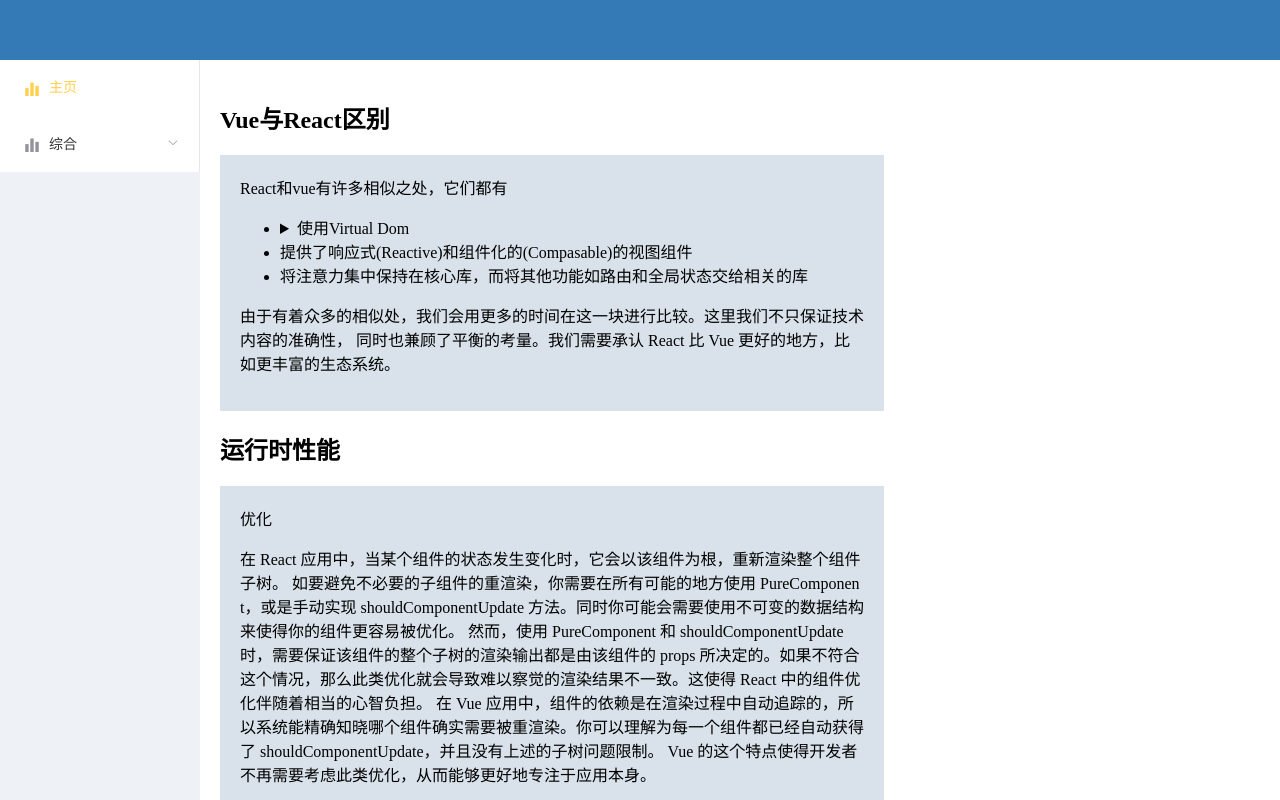
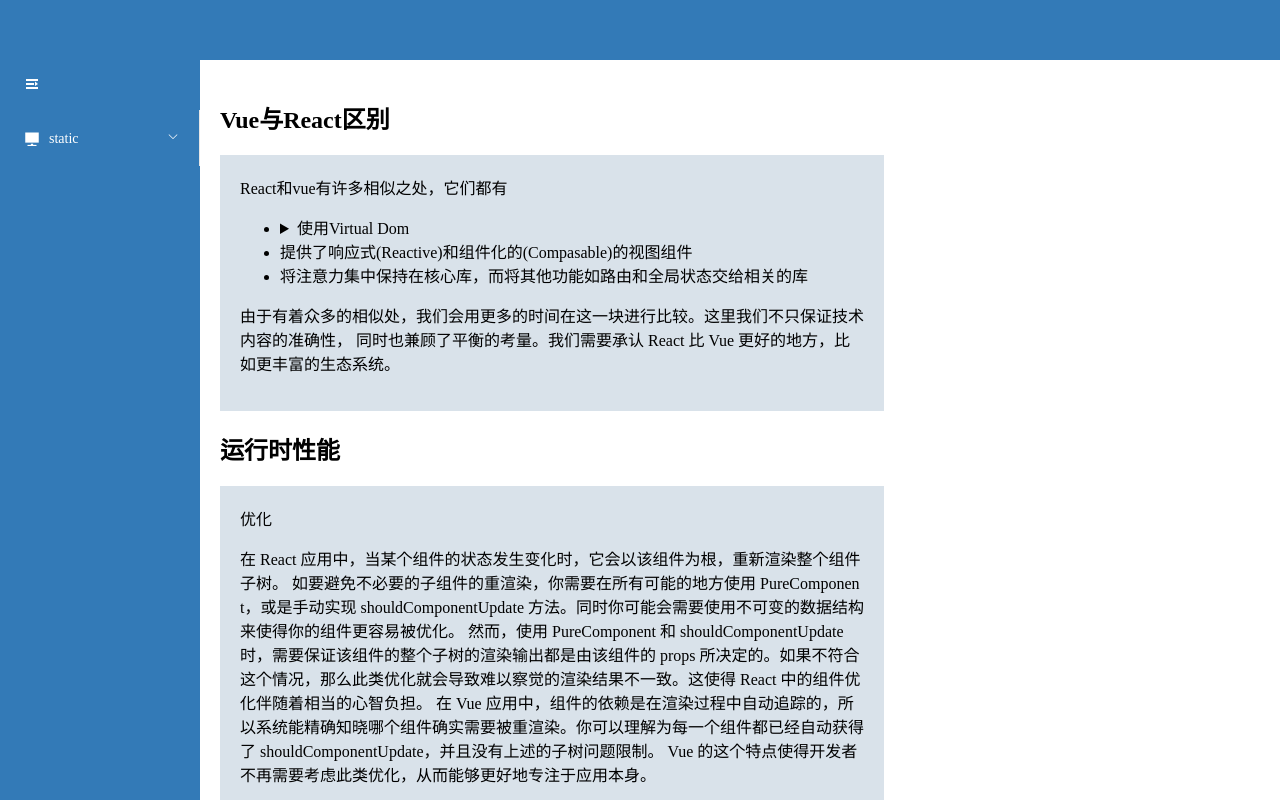
Before and after one commit to Birght/2020, a Vue app: page /#/doc in a window 1280 px wide. Shown: the top 800 px of the page. Built offline with nearby package versions, Linux system fonts and the light colour scheme.

Commit message:
shi   develop menu and routeData

```diff
--- a/src/common/style/cm.scss
+++ b/src/common/style/cm.scss
@@ -108,3 +108,23 @@
 .cm_pad_20{
     padding: 20px;
 }
+.layout_left{
+    width: 200px;
+    min-width: 200px;
+    max-width: 200px;
+    height: auto;
+    flex-grow: 0;
+    .changeMark{
+        left: 23px;
+    }
+}
+.layout_left_hide{
+    width: 50px;
+    min-width: 50px;
+    max-width: 50px;
+    height: auto;
+    flex-grow: 0;
+    .changeMark{
+        left: 10px;
+    }
+}
--- a/src/layout/index.vue
+++ b/src/layout/index.vue
@@ -8,8 +8,8 @@
           </el-row>
         </el-header>
         <el-container>
-          <el-aside width="200px" style="background-color: rgb(238, 241, 246)">
-            <menuAside></menuAside>
+          <el-aside :class="menuMark?'layout_left_hide':'layout_left'">
+            <menuAside @getChildValue = "getChildValue"></menuAside>
           </el-aside>
           <el-main>
             <appMain></appMain>
@@ -19,11 +19,20 @@
   </div>
 </template>
 <script>
-import menuAside from '@/layout/menuSlider'
+import menuAside from '@/layout/menuSlider/silderMenu'
 import appMain from '@/layout/appMain'
-
 export default {
   name: 'layout',
-  components: {menuAside, appMain}
+  data () {
+    return {
+      menuMark: false
+    }
+  },
+  components: {menuAside, appMain},
+  methods: {
+    getChildValue (cur) {
+      this.menuMark = cur.value
+    }
+  }
 }
 </script>
--- a/src/layout/menuSlider/index.vue
+++ /dev/null
@@ -1,51 +0,0 @@
-<template>
-  <el-menu
-    @select="handleSelect"
-    active-text-color="#ffd04b"
-    default-active="/home"
-    :collapse="isCollapse"
-    :class="{ myMenu: isActive }"
-  >
-    <el-scrollbar wrap-class="scrollbar-wrapper" style="height: 100%">
-      <el-menu-item index="/home">
-        <i class="el-icon-s-data"></i>主页
-      </el-menu-item>
-      <div v-for="(item, index) in curRoutes" :key="index">
-        <el-submenu
-          index="2"
-          v-if="item.hasOwnProperty('children') && item.children.length > 0"
-        >
-          <template slot="title">
-            <i class="el-icon-s-data"></i>
-            <span>综合</span>
-          </template>
-          <el-menu-item index="/doc">文档</el-menu-item>
-          <el-menu-item index="/unit">组件</el-menu-item>
-        </el-submenu>
-      </div>
-    </el-scrollbar>
-  </el-menu>
-</template>
-<script>
-import { constRoutes } from '@/router'
-export default {
-  name: 'menuAside',
-  data () {
-    return {
-      isCollapse: false,
-      isActive: false,
-      curRoutes: constRoutes
-    }
-  },
-  mounted () {
-    console.log(constRoutes, '1111')
-  },
-  methods: {
-    handleSelect (key, keyPath) {
-      this.$router.push({
-        path: key
-      })
-    }
-  }
-}
-</script>
--- /dev/null
+++ b/src/layout/menuSlider/silderMenu.vue
@@ -0,0 +1,132 @@
+<template>
+    <el-scrollbar class="sidebar_container">
+        <div class="siderbar_icon_block changemark" @click="change">
+            <i class="el-icon-s-fold" v-if="isCollapse"></i>
+            <i class="el-icon-s-unfold" v-else></i>
+        </div>
+        <el-menu
+            background-color="#337ab7"
+            :collapse="isCollapse"
+            text-color="#fff"
+            active-text-color="#fff"
+            :router="true">
+            <div v-for="(subMenu, subMenuIndex) in menuData" :key="subMenu.name+subMenuIndex">
+                <div v-if="subMenu.isShow">
+                    <el-submenu :index="subMenu.name+subMenuIndex" v-if="subMenu.hasOwnProperty('children')&&subMenu.children.length>0">
+                        <span slot="title">
+                            <i :class="subMenu.meta.icon"></i>
+                            <span>{{subMenu.name}}</span>
+                        </span>
+                        <el-menu-item-group>
+                            <el-menu-item :index="childMenu.path" v-for="(childMenu, childMenuIndex) in subMenu.children" :key="childMenu+childMenuIndex" @click="goto(subMenu,childMenu)">
+                                <span slot="title">{{childMenu.name}}</span>
+                            </el-menu-item>
+                        </el-menu-item-group>
+                    </el-submenu>
+                    <el-menu-item :index="subMenu.path" v-else @click="goto(subMenu)">
+                        <i :class="subMenu.meta.icon"></i>
+                        <span slot="title">
+                            <span>{{subMenu.name}}</span>
+                        </span>
+                    </el-menu-item>
+                </div>
+            </div>
+        </el-menu>
+    </el-scrollbar>
+</template>
+<script>
+export default {
+  name: 'sildermenu',
+  data () {
+    return {
+      // router 数据，配合权限处理，登录获取当前登录人角色权限
+      menuData: [
+        {
+          path: '/static',
+          name: 'static',
+          redirect: '/doc',
+          isShow: true,
+          meta: {
+            title: '综合',
+            icon: 'el-icon-s-platform'
+          },
+          children: [
+            {
+              path: '/home',
+              name: 'home',
+              isShow: true,
+              meta: {
+                title: '主页',
+                icon: 'el-icon-menu'
+              }
+            },
+            {
+              path: '/doc',
+              name: 'doc',
+              isShow: true,
+              meta: {
+                title: '文档',
+                icon: 'el-icon-thumb'
+              }
+            },
+            {
+              path: '/unit',
+              name: 'unit',
+              isShow: true,
+              meta: {
+                title: '统计',
+                icon: 'el-icon-s-data'
+              }
+            }
+          ]
+        }
+      ],
+      isCollapse: false
+    }
+  },
+  methods: {
+    // 折叠展开
+    change () {
+      this.isCollapse = !this.isCollapse
+    },
+    goto (subMenu, childMenu) {
+      if (childMenu) {
+        console.log(subMenu, childMenu, 1)
+        this.$router.push(childMenu.route)
+      } else {
+        console.log(subMenu, childMenu, 2)
+        this.$router.push(subMenu.route)
+      }
+    }
+  },
+  watch: {
+    isCollapse (val) {
+      this.$emit('getChildValue', { value: this.isCollapse })
+    }
+  }
+}
+</script>
+<style lang="scss" scoped>
+    .sidebar_container /deep/ {
+        position: relative;
+        height: 100%;
+        background: #337ab7;
+        .el-scrollbar__wrap {
+            height: 100vh;
+            overflow-x: hidden !important;
+        }
+        li i{
+            color: #fff;
+        }
+        .el-menu-item-group__title{
+            padding: 0;
+        }
+    }
+    .siderbar_icon_block{
+        text-indent: 12px;
+        height: 50px;
+        line-height: 50px;
+        color: #fff;
+        cursor: pointer;
+    }
+</style>
```
Also changed, not shown: src/layout/menuSlider/menu.vue (deleted, +0 -42 lines).
